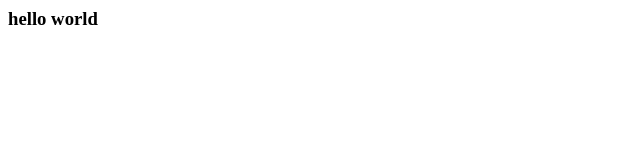
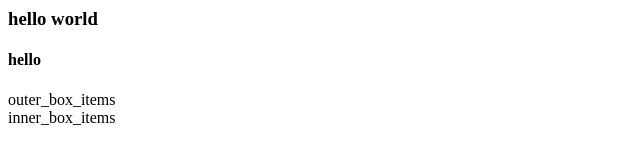
Before and after one commit to neerajkumar01/BasicRemainderApp, a plain HTML site: page index.html in a window 1280 px wide. Shown: the whole page, without its empty margins (0-640 px from the left). Drawn offline with Linux system fonts and the light colour scheme.

Commit message:
two more file has been modified

```diff
--- a/index.html
+++ b/index.html
@@ -6,6 +6,12 @@
     <h3>hello world</h3>
 </head>
 <body>
-
+    <h4>hello</h4>
+    <div id="boxouter">
+        outer_box_items
+        <div id="boxinner">
+            inner_box_items
+        </div>
+    </div>
 </body>
 </html>
```
Also changed, not shown: hello1.html (+10 -0 lines).
